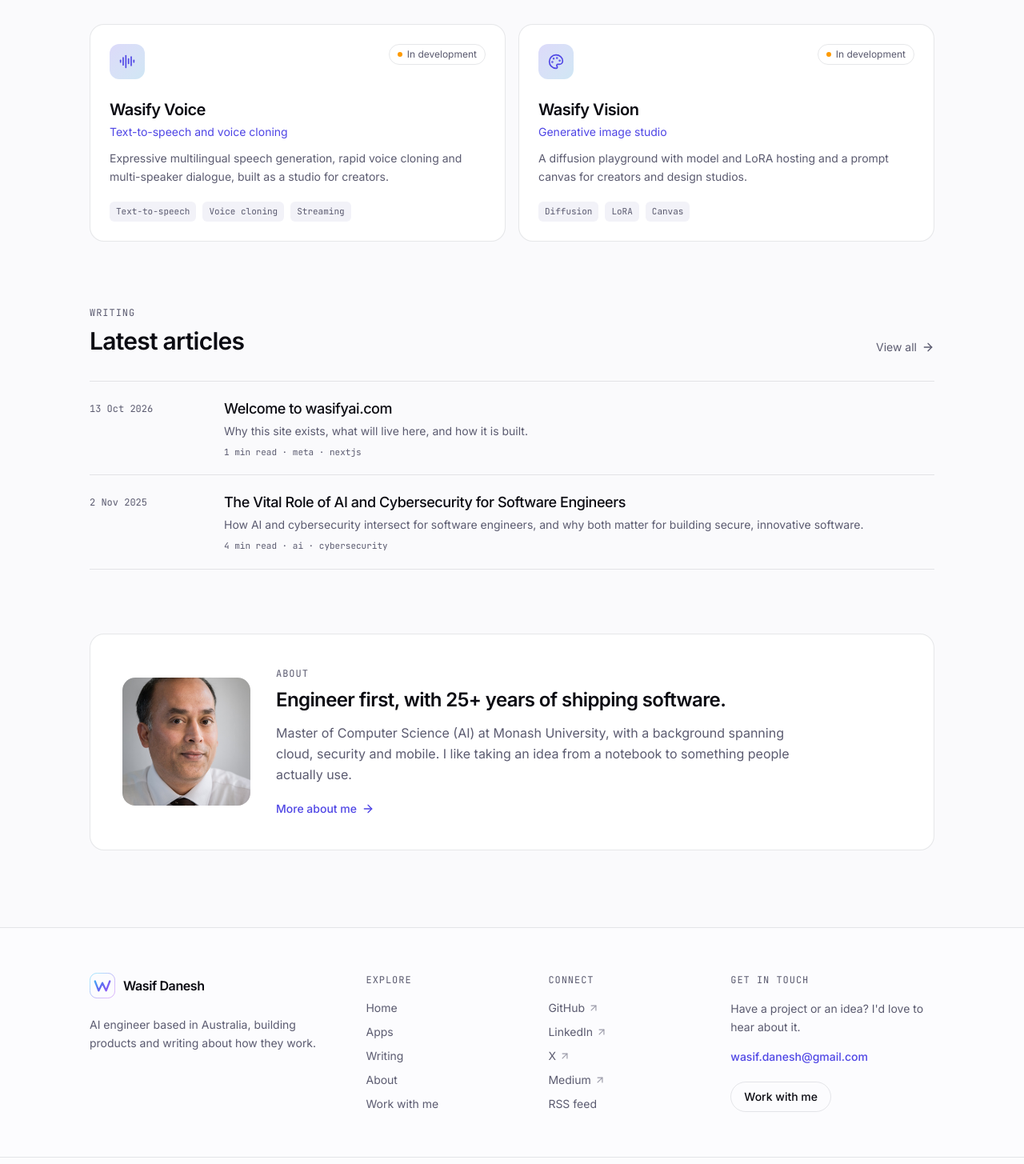
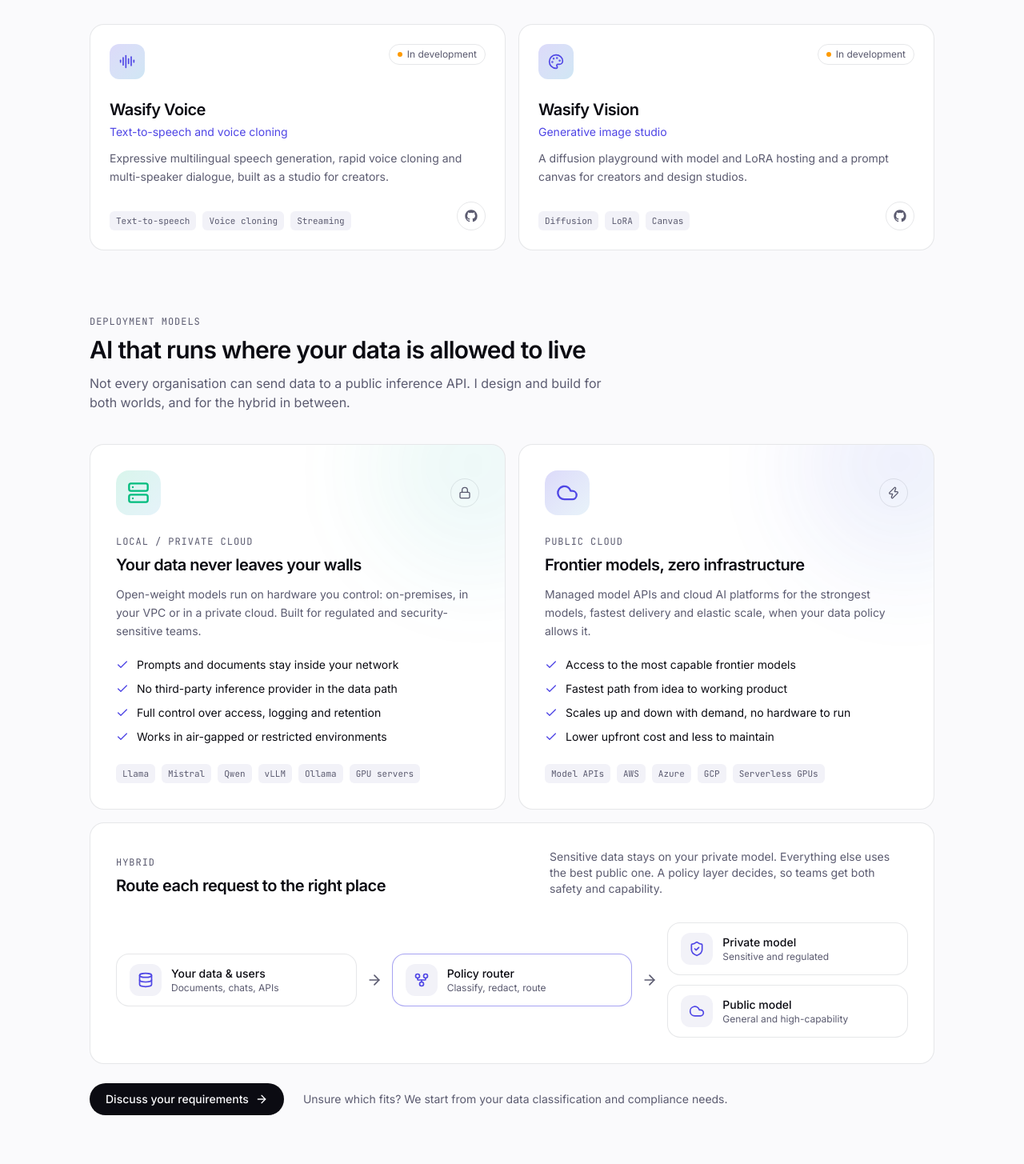
Before and after one commit to wasif-danesh/portal, a Next.js app: page / in a window 1280 px wide. Shown: the part 675-2130 px from the top of the page at 80% size. Built offline with nearby package versions, Linux system fonts and the light colour scheme; no server answers.

Commit message:
Add deployment models section, GitHub repo links and pointer cursor on buttons

```diff
--- a/src/app/page.tsx
+++ b/src/app/page.tsx
@@ -2,6 +2,7 @@ import Image from "next/image";
 import Link from "next/link";
 import { ArrowRight } from "lucide-react";
 import { AppCard } from "@/components/AppCard";
+import { DeploymentModels } from "@/components/DeploymentModels";
 import { PostRow } from "@/components/PostRow";
 import { Section } from "@/components/Section";
 import { apps } from "@/lib/apps";
@@ -70,6 +71,9 @@ export default function Home() {
         </div>
       </Section>
 
+      {/* Deployment models */}
+      <DeploymentModels />
+
       {/* Writing */}
       {posts.length > 0 && (
         <Section eyebrow="Writing" title="Latest articles" href="/writing">
--- a/src/components/AppCard.tsx
+++ b/src/components/AppCard.tsx
@@ -1,5 +1,6 @@
 import { ArrowUpRight, AudioLines, Network, Palette } from "lucide-react";
 import { statusLabel, type AppEntry } from "@/lib/apps";
+import { GitHubIcon } from "./GitHubIcon";
 
 const icons = { voice: AudioLines, vision: Palette, platform: Network } as const;
 const dot: Record<AppEntry["status"], string> = {
@@ -11,8 +12,27 @@ const dot: Record<AppEntry["status"], string> = {
 
 export function AppCard({ app, className = "" }: { app: AppEntry; className?: string }) {
   const Icon = icons[app.icon];
-  const body = (
+
+  const title = (
     <>
+      {app.name}
+      {app.href && (
+        <ArrowUpRight
+          className="text-muted group-hover:text-accent size-4 transition group-hover:translate-x-0.5 group-hover:-translate-y-0.5"
+          aria-hidden="true"
+        />
+      )}
+    </>
+  );
+
+  return (
+    <article
+      className={`group border-border bg-surface rounded-card relative flex flex-col border p-6 transition ${
+        app.href
+          ? "hover:border-accent/50 hover:shadow-accent/5 hover:-translate-y-0.5 hover:shadow-lg"
+          : ""
+      } ${className}`}
+    >
       <div className="flex items-start justify-between">
         <span className="from-accent/20 to-accent-2/20 text-accent inline-flex size-11 items-center justify-center rounded-xl bg-gradient-to-br">
           <Icon className="size-5" aria-hidden="true" />
@@ -22,18 +42,26 @@ export function AppCard({ app, className = "" }: { app: AppEntry; className?: st
           {statusLabel[app.status]}
         </span>
       </div>
-      <h3 className="mt-6 flex items-center gap-1.5 text-xl font-semibold tracking-tight">
-        {app.name}
-        {app.href && (
-          <ArrowUpRight
-            className="text-muted group-hover:text-accent size-4 transition group-hover:translate-x-0.5 group-hover:-translate-y-0.5"
-            aria-hidden="true"
-          />
+
+      <h3 className="mt-6 text-xl font-semibold tracking-tight">
+        {app.href ? (
+          <a
+            href={app.href}
+            target="_blank"
+            rel="noopener noreferrer"
+            className="after:rounded-card flex items-center gap-1.5 after:absolute after:inset-0"
+          >
+            {title}
+          </a>
+        ) : (
+          <span className="flex items-center gap-1.5">{title}</span>
         )}
       </h3>
       <p className="text-accent mt-1 text-sm">{app.tagline}</p>
       <p className="text-muted mt-3 text-sm leading-relaxed">{app.description}</p>
-      <ul className="mt-5 flex flex-wrap gap-2">
+
+      <div className="mt-5 flex items-end justify-between gap-3">
+        <ul className="flex flex-wrap gap-2">
           {app.tags.map((t) => (
             <li
               key={t}
@@ -43,20 +71,19 @@ export function AppCard({ app, className = "" }: { app: AppEntry; className?: st
             </li>
           ))}
         </ul>
-    </>
-  );
-
-  const base = `group flex flex-col rounded-card border border-border bg-surface p-6 transition ${className}`;
-  return app.href ? (
+        {app.repo && (
           <a
-      href={app.href}
+            href={app.repo}
             target="_blank"
             rel="noopener noreferrer"
-      className={`${base} hover:border-accent/50 hover:shadow-accent/5 hover:-translate-y-0.5 hover:shadow-lg`}
+            aria-label={`${app.name} source code on GitHub`}
+            title="View source on GitHub"
+            className="border-border text-muted hover:text-foreground hover:border-accent/60 relative z-10 inline-flex size-9 shrink-0 items-center justify-center rounded-full border transition"
           >
-      {body}
+            <GitHubIcon />
           </a>
-  ) : (
-    <div className={base}>{body}</div>
+        )}
+      </div>
+    </article>
   );
 }
--- /dev/null
+++ b/src/components/DeploymentModels.tsx
@@ -0,0 +1,194 @@
+import Link from "next/link";
+import {
+  ArrowRight,
+  Check,
+  Cloud,
+  Database,
+  GitFork,
+  Lock,
+  Server,
+  ShieldCheck,
+  Zap,
+} from "lucide-react";
+
+const models = [
+  {
+    key: "private",
+    icon: Server,
+    badge: Lock,
+    eyebrow: "Local / private cloud",
+    title: "Your data never leaves your walls",
+    body: "Open-weight models run on hardware you control: on-premises, in your VPC or in a private cloud. Built for regulated and security-sensitive teams.",
+    points: [
+      "Prompts and documents stay inside your network",
+      "No third-party inference provider in the data path",
+      "Full control over access, logging and retention",
+      "Works in air-gapped or restricted environments",
+    ],
+    tech: ["Llama", "Mistral", "Qwen", "vLLM", "Ollama", "GPU servers"],
+    tone: "from-emerald-500/15 to-accent-2/10 text-emerald-500",
+  },
+  {
+    key: "public",
+    icon: Cloud,
+    badge: Zap,
+    eyebrow: "Public cloud",
+    title: "Frontier models, zero infrastructure",
+    body: "Managed model APIs and cloud AI platforms for the strongest models, fastest delivery and elastic scale, when your data policy allows it.",
+    points: [
+      "Access to the most capable frontier models",
+      "Fastest path from idea to working product",
+      "Scales up and down with demand, no hardware to run",
+      "Lower upfront cost and less to maintain",
+    ],
+    tech: ["Model APIs", "AWS", "Azure", "GCP", "Serverless GPUs"],
+    tone: "from-accent/20 to-accent-2/10 text-accent",
+  },
+] as const;
+
+function FlowNode({
+  icon: Icon,
+  label,
+  sub,
+  accent = false,
+}: {
+  icon: React.ComponentType<{ className?: string }>;
+  label: string;
+  sub: string;
+  accent?: boolean;
+}) {
+  return (
+    <div
+      className={`bg-surface flex items-center gap-3 rounded-2xl border px-4 py-3 ${
+        accent ? "border-accent/50" : "border-border"
+      }`}
+    >
+      <span className="bg-surface-2 text-accent inline-flex size-10 shrink-0 items-center justify-center rounded-xl">
+        <Icon className="size-5" />
+      </span>
+      <span>
+        <span className="block text-sm font-medium">{label}</span>
+        <span className="text-muted block text-xs">{sub}</span>
+      </span>
+    </div>
+  );
+}
+
+function Connector() {
+  return (
+    <div className="text-muted flex items-center justify-center" aria-hidden="true">
+      <ArrowRight className="size-5 rotate-90 md:rotate-0" />
+    </div>
+  );
+}
+
+export function DeploymentModels() {
+  return (
+    <section className="container-page mt-20" aria-labelledby="deployment-heading">
+      <div className="max-w-2xl">
+        <p className="eyebrow">Deployment models</p>
+        <h2
+          id="deployment-heading"
+          className="mt-2 text-2xl font-semibold tracking-tight sm:text-3xl"
+        >
+          AI that runs where your data is allowed to live
+        </h2>
+        <p className="text-muted mt-3">
+          Not every organisation can send data to a public inference API. I design and build for
+          both worlds, and for the hybrid in between.
+        </p>
+      </div>
+
+      {/* Two models */}
+      <div className="mt-10 grid gap-4 md:grid-cols-2">
+        {models.map((m) => {
+          const Icon = m.icon;
+          const Badge = m.badge;
+          return (
+            <article
+              key={m.key}
+              className="group rounded-card border-border bg-surface hover:border-accent/40 relative overflow-hidden border p-6 transition sm:p-8"
+            >
+              <div
+                className={`pointer-events-none absolute -top-24 -right-24 size-64 rounded-full bg-gradient-to-br opacity-60 blur-3xl ${m.tone.split("text-")[0]}`}
+                aria-hidden="true"
+              />
+              <div className="relative">
+                <div className="flex items-center justify-between">
+                  <span
+                    className={`inline-flex size-14 items-center justify-center rounded-2xl bg-gradient-to-br ${m.tone}`}
+                  >
+                    <Icon className="size-7" aria-hidden="true" />
+                  </span>
+                  <span className="border-border text-muted inline-flex size-9 items-center justify-center rounded-full border">
+                    <Badge className="size-4" aria-hidden="true" />
+                  </span>
+                </div>
+                <p className="eyebrow mt-6">{m.eyebrow}</p>
+                <h3 className="mt-1.5 text-xl font-semibold tracking-tight">{m.title}</h3>
+                <p className="text-muted mt-3 text-sm leading-relaxed">{m.body}</p>
+                <ul className="mt-5 space-y-2.5">
+                  {m.points.map((p) => (
+                    <li key={p} className="flex gap-2.5 text-sm">
+                      <Check className="text-accent mt-0.5 size-4 shrink-0" aria-hidden="true" />
+                      <span>{p}</span>
+                    </li>
+                  ))}
+                </ul>
+                <ul className="mt-6 flex flex-wrap gap-2">
+                  {m.tech.map((t) => (
+                    <li
+                      key={t}
+                      className="bg-surface-2 text-muted rounded-md px-2 py-1 font-mono text-[11px]"
+                    >
+                      {t}
+                    </li>
+                  ))}
+                </ul>
+              </div>
+            </article>
+          );
+        })}
+      </div>
+
+      {/* Hybrid */}
+      <div className="rounded-card border-border bg-surface mt-4 border p-6 sm:p-8">
+        <div className="flex flex-col gap-2 md:flex-row md:items-end md:justify-between">
+          <div>
+            <p className="eyebrow">Hybrid</p>
+            <h3 className="mt-1.5 text-xl font-semibold tracking-tight">
+              Route each request to the right place
+            </h3>
+          </div>
+          <p className="text-muted max-w-md text-sm">
+            Sensitive data stays on your private model. Everything else uses the best public one. A
+            policy layer decides, so teams get both safety and capability.
+          </p>
+        </div>
+
+        <div className="mt-8 grid items-center gap-3 md:grid-cols-[1fr_auto_1fr_auto_1fr]">
+          <FlowNode icon={Database} label="Your data & users" sub="Documents, chats, APIs" />
+          <Connector />
+          <FlowNode icon={GitFork} label="Policy router" sub="Classify, redact, route" accent />
+          <Connector />
+          <div className="grid gap-3">
+            <FlowNode icon={ShieldCheck} label="Private model" sub="Sensitive and regulated" />
+            <FlowNode icon={Cloud} label="Public model" sub="General and high-capability" />
+          </div>
+        </div>
+      </div>
+
+      <div className="mt-6 flex flex-wrap items-center gap-x-6 gap-y-3">
+        <Link
+          href="/work-with-me#contact"
+          className="bg-foreground text-background inline-flex items-center gap-2 rounded-full px-5 py-2.5 text-sm font-medium transition hover:opacity-90"
+        >
+          Discuss your requirements <ArrowRight className="size-4" aria-hidden="true" />
+        </Link>
+        <p className="text-muted text-sm">
+          Unsure which fits? We start from your data classification and compliance needs.
+        </p>
+      </div>
+    </section>
+  );
+}
--- /dev/null
+++ b/src/components/GitHubIcon.tsx
@@ -0,0 +1,8 @@
+// lucide-react v1 dropped brand icons, so the GitHub mark is inlined.
+export function GitHubIcon({ className = "size-4" }: { className?: string }) {
+  return (
+    <svg viewBox="0 0 24 24" fill="currentColor" className={className} aria-hidden="true">
+      <path d="M12 .5C5.65.5.5 5.65.5 12c0 5.08 3.29 9.39 7.86 10.91.58.1.79-.25.79-.56v-2c-3.2.7-3.87-1.54-3.87-1.54-.52-1.33-1.28-1.68-1.28-1.68-1.04-.71.08-.7.08-.7 1.15.08 1.76 1.18 1.76 1.18 1.03 1.76 2.69 1.25 3.35.96.1-.74.4-1.25.73-1.54-2.55-.29-5.24-1.28-5.24-5.69 0-1.26.45-2.28 1.18-3.09-.12-.29-.51-1.46.11-3.05 0 0 .97-.31 3.17 1.18a11 11 0 0 1 5.77 0c2.2-1.49 3.17-1.18 3.17-1.18.62 1.59.23 2.76.11 3.05.74.81 1.18 1.83 1.18 3.09 0 4.42-2.69 5.39-5.26 5.68.41.36.78 1.06.78 2.14v3.17c0 .31.21.67.8.56A11.5 11.5 0 0 0 23.5 12C23.5 5.65 18.35.5 12 .5Z" />
+    </svg>
+  );
+}
--- a/src/lib/apps.ts
+++ b/src/lib/apps.ts
@@ -8,6 +8,8 @@ export interface AppEntry {
   status: AppStatus;
   icon: "voice" | "vision" | "platform";
   href?: string;
+  /** Public GitHub repository, shown as an icon link on the card */
+  repo?: string;
   tags: string[];
   featured?: boolean;
 }
@@ -30,6 +32,7 @@ export const apps: AppEntry[] = [
     status: "in-development",
     icon: "voice",
     // href: "https://audio.wasifyai.com", // enable when the app is live
+    repo: "https://github.com/wasif-danesh/wasifyai",
     tags: ["Text-to-speech", "Voice cloning", "Streaming"],
     featured: true,
   },
@@ -42,6 +45,7 @@ export const apps: AppEntry[] = [
     status: "in-development",
     icon: "vision",
     // href: "https://image.wasifyai.com", // enable when the app is live
+    repo: "https://github.com/wasif-danesh/wasifyai-art",
     tags: ["Diffusion", "LoRA", "Canvas"],
     featured: true,
   },
```
Also changed, not shown: src/app/globals.css (+8 -0 lines). Lines whose indentation alone changed are shown as unchanged.
